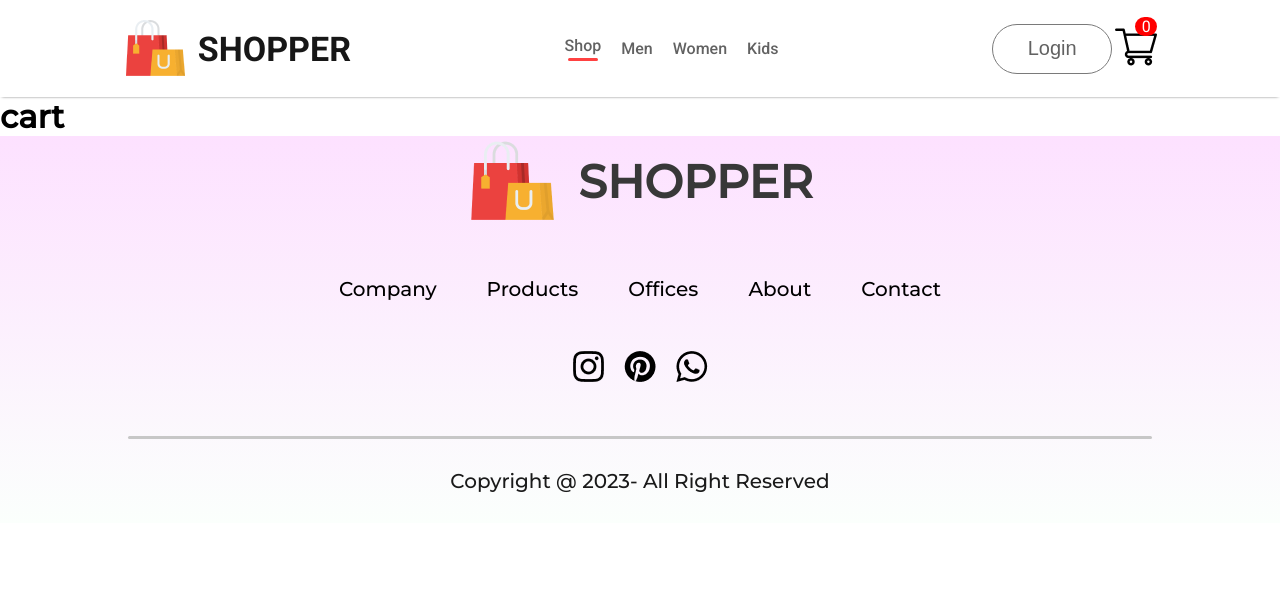
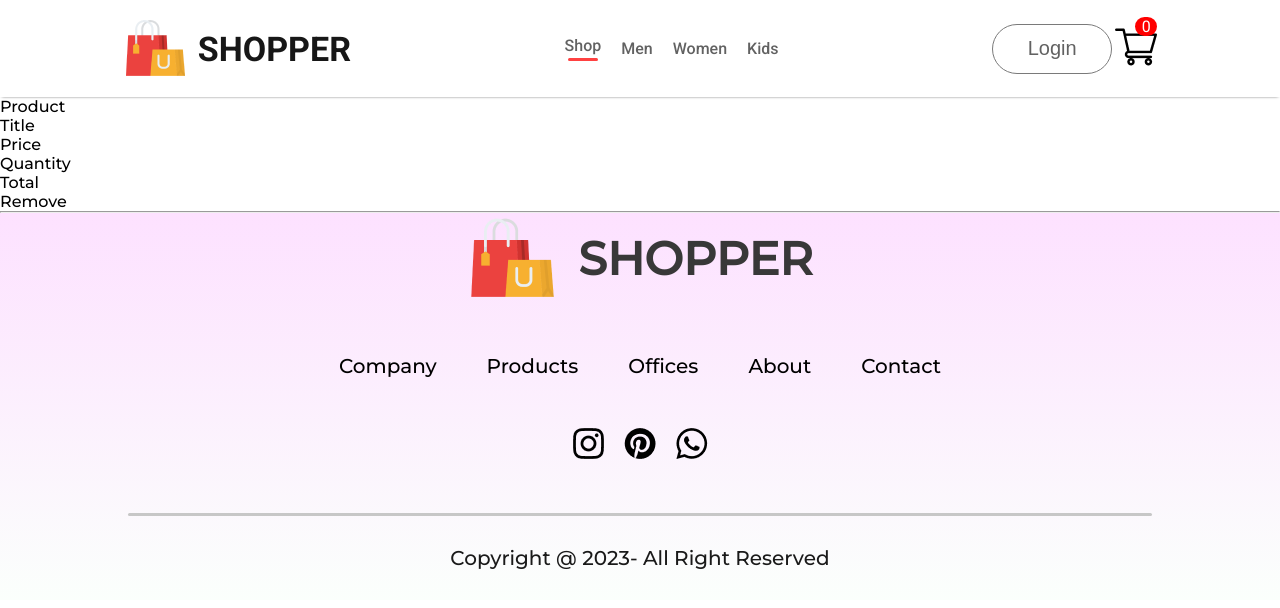
Before and after one commit to ShashiSahani/e-commerce-website, a React (Create React App) app: page /cart in a window 1280 px wide. Shown: the top 608 px of the page. Built offline with nearby package versions, Linux system fonts and the light colour scheme.

Commit message:
add the cartItem functionality add to cart ,removetocart

```diff
--- /dev/null
+++ b/src/components/CartItems/CartItems.jsx
@@ -0,0 +1,39 @@
+import React, { useContext } from "react";
+import "./CartItems.scss";
+import remove_icon from "../../Assets/cart_cross_icon.png";
+import { ShopContext } from "../Context/ShopContext";
+function CartItems() {
+  const { all_product, cartItems, removeFromCart } = useContext(ShopContext);
+  return (
+    <div className="cartitems">
+      <div className="cartitems-format-main">
+        <p>Product</p>
+        <p>Title</p>
+        <p>Price</p>
+        <p>Quantity</p>
+        <p>Total</p>
+        <p>Remove</p>
+      </div>
+      <hr />
+    {
+        all_product.map((e)=>{
+            if(cartItems[e.id]>0){
+                return   <div>
+                <div className="cartitems-format">
+                  <img src={e.image} alt="" className="carticon-product-icon" />
+                  <p>{e.name}</p>
+                  <p>${e.new_price}</p>
+                  <button className="cartitems-quantity">{cartItems[e.id]}</button>
+                  <p>{e.new_price * cartItems[e.id]}</p>
+                  <img src={remove_icon} onClick={()=>{removeFromCart(e.id)}} alt="" />
+                </div>
+                <hr />
+              </div>
+            }
+        })
+    }
+    </div>
+  );
+}
+
+export default CartItems;
--- a/src/pages/Cart.jsx
+++ b/src/pages/Cart.jsx
@@ -1,9 +1,10 @@
 import React from 'react'
-
+import './CSS/Cart.scss'
+import CartItems from '../components/CartItems/CartItems'
 function Cart() {
   return (
-    <div className='cart'>
-      <h1>cart</h1>
+    <div className='cartitem'>
+      <CartItems/>
     </div>
   )
 }
```
Also changed, not shown: src/components/CartItems/CartItems.scss (added), src/pages/CSS/Cart.scss (added).
